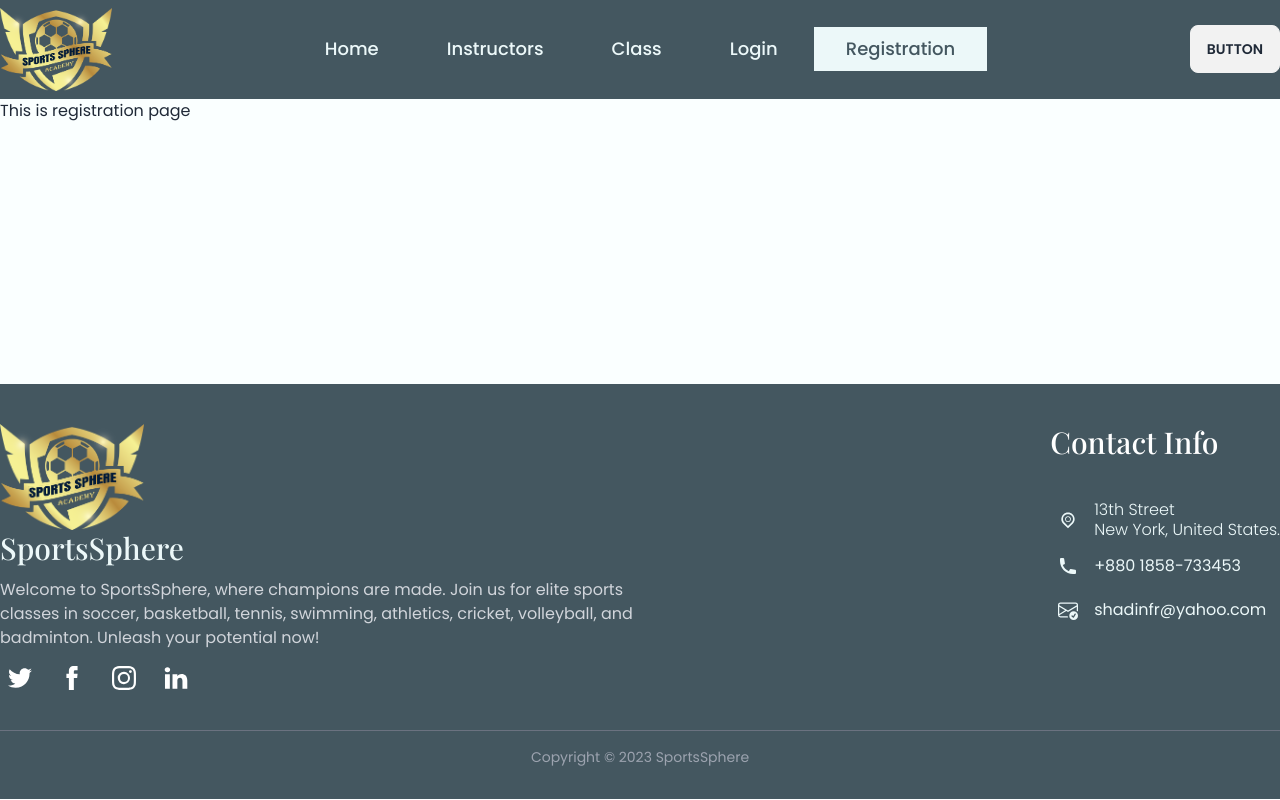
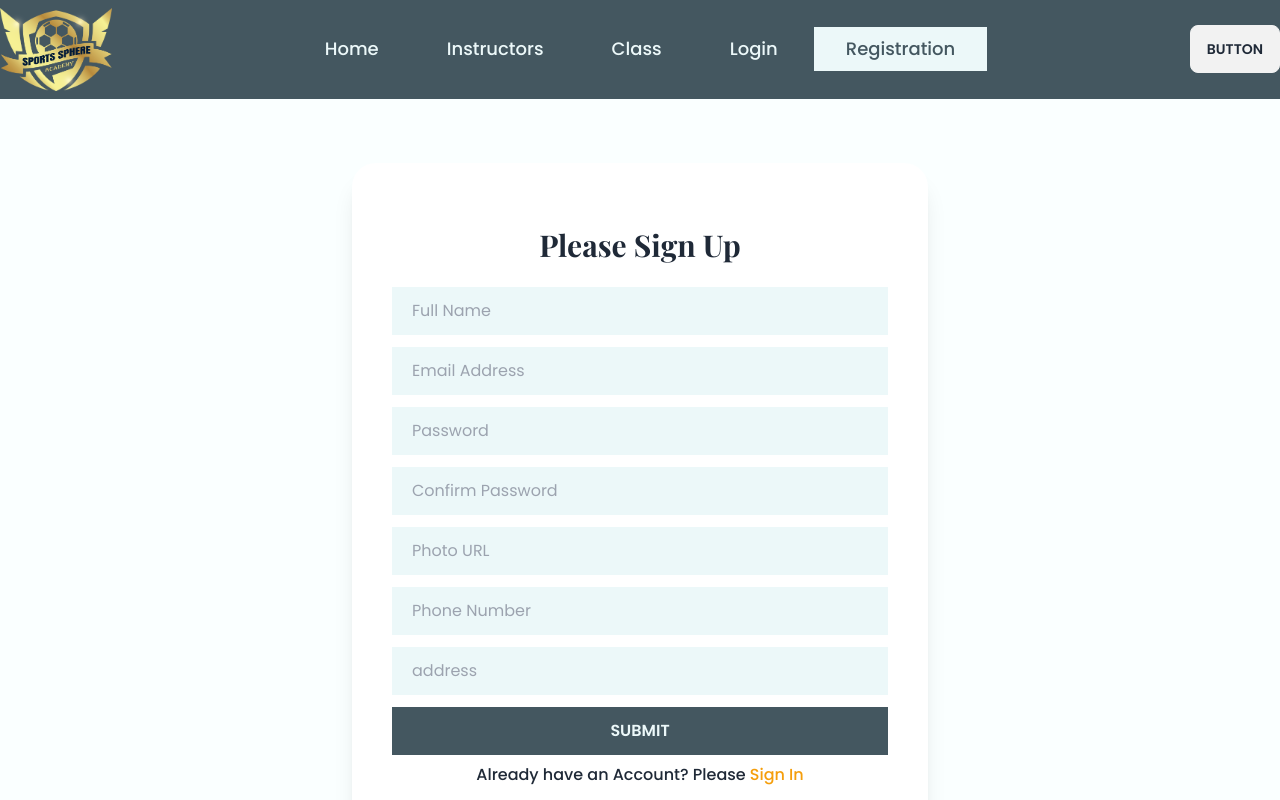
Before and after one commit to ihshadin/Sports-Sphere-Client, a React (Vite) app: page /registration in a window 1280 px wide. Shown: the top 800 px of the page. Built offline with nearby package versions, Linux system fonts and the light colour scheme.

Commit message:
Register Page done

```diff
--- a/package.json
+++ b/package.json
@@ -13,6 +13,8 @@
     "match-sorter": "^6.3.1",
     "react": "^18.2.0",
     "react-dom": "^18.2.0",
+    "react-helmet-async": "^1.3.0",
+    "react-hook-form": "^7.44.3",
     "react-icons": "^4.9.0",
     "react-router-dom": "^6.11.2",
     "sort-by": "^1.2.0"
--- a/src/index.css
+++ b/src/index.css
@@ -23,3 +23,8 @@ body {
 .font-playfair {
     font-family: 'Playfair Display', serif;
 }
+.file-input-primary::file-selector-button {
+    border-color: #445760 !important;
+    background-color: #445760;
+    color: white;
+}
--- a/src/main.jsx
+++ b/src/main.jsx
@@ -3,9 +3,12 @@ import ReactDOM from 'react-dom/client'
 import './index.css'
 import { RouterProvider } from 'react-router-dom'
 import router from './Routes/Routes'
+import { HelmetProvider } from 'react-helmet-async'
 
 ReactDOM.createRoot(document.getElementById('root')).render(
   <React.StrictMode>
-    <RouterProvider router={router} />
+    <HelmetProvider>
+      <RouterProvider router={router} />
+    </HelmetProvider>
   </React.StrictMode>,
 )
--- a/src/pages/Login/Login.jsx
+++ b/src/pages/Login/Login.jsx
@@ -1,10 +1,44 @@
 import React from 'react';
+import { Helmet } from 'react-helmet-async';
+import { useForm } from "react-hook-form";
+import { Link } from 'react-router-dom';
+import LoginWithSocial from '../../components/LoginWithSocial/LoginWithSocial';
 
 const Login = () => {
+    const { register, handleSubmit, watch, formState: { errors } } = useForm();
+
+    const handleLogin = (data) => {
+        console.log(data);
+    }
     return (
-        <div>
-            <h2>This is login</h2>
-        </div>
+        <section className='py-10 md:py-16'>
+            <Helmet>
+                <title>Sports Sphere | Sign In</title>
+            </Helmet>
+            <div className='shadow-xl max-w-xl mx-auto py-10 md:py-16 px-5 md:px-10 rounded-3xl bg-white'>
+                <h2 className='font-playfair text-3xl font-bold text-center mb-6'>Please Sign In</h2>
+                <form onSubmit={handleSubmit(handleLogin)} className='text-base flex flex-col gap-3'>
+                    <div>
+                        <input placeholder='Email Address' type='text'
+                            className='block sphere-secondary-bg w-full py-3 px-5 rounded-none'
+                            {...register("email", { required: true })} />
+                        {errors.email && <small>You have to add Email</small>}
+                    </div>
+                    <div>
+                        <input placeholder='Password' type='text'
+                            className='block sphere-secondary-bg w-full py-3 px-5 rounded-none'
+                            {...register("password", { required: true })} />
+                        {errors.password && <small>You have to add Password</small>}
+                    </div>
+                    <input className='cursor-pointer sphere-primary-bg sphere-secondary font-semibold uppercase py-3' type="submit" />
+                </form>
+                <div>
+                    <small className='text-base block mt-2 text-center font-medium'>Don't have an Account? Please <Link to='/registration' className='text-amber-500'>Sign Up</Link></small>
+                </div>
+                <div className='divider divide-slate-400 divide-x-2 mt-5 mb-5'></div>
+                <LoginWithSocial />
+            </div>
+        </section>
     );
 };
 
--- a/src/pages/Registration/Registration.jsx
+++ b/src/pages/Registration/Registration.jsx
@@ -1,10 +1,81 @@
 import React from 'react';
+import { Helmet } from 'react-helmet-async';
+import LoginWithSocial from '../../components/LoginWithSocial/LoginWithSocial';
+import { Link } from 'react-router-dom';
+import { useForm } from 'react-hook-form';
 
 const Registration = () => {
+    const { register, handleSubmit, watch, formState: { errors } } = useForm();
+
+    const handleRegister = (data) => {
+        console.log(data);
+    }
     return (
-        <div>
-            This is registration page
-        </div>
+        <section className='py-10 md:py-16'>
+            <Helmet>
+                <title>Sports Sphere | Sign Up</title>
+            </Helmet>
+            <div className='shadow-xl max-w-xl mx-auto py-10 md:py-16 px-5 md:px-10 rounded-3xl bg-white'>
+                <h2 className='font-playfair text-3xl font-bold text-center mb-6'>Please Sign Up</h2>
+                <form onSubmit={handleSubmit(handleRegister)} className='text-base flex flex-col gap-3'>
+                    <div>
+                        <input placeholder='Full Name' type='text'
+                            className='block sphere-secondary-bg w-full py-3 px-5 rounded-none'
+                            {...register("fullName", { required: true })} />
+                        {errors.fullName && <small>This field is required</small>}
+                    </div>
+                    <div>
+                        <input placeholder='Email Address' type='text'
+                            className='block sphere-secondary-bg w-full py-3 px-5 rounded-none'
+                            {...register("email", { required: true })} />
+                        {errors.email && <small>This field is required</small>}
+                    </div>
+                    <div>
+                        <input placeholder='Password' type='text'
+                            className='block sphere-secondary-bg w-full py-3 px-5 rounded-none'
+                            {...register("password", { required: true })} />
+                        {errors.password && <small>This field is required</small>}
+                    </div>
+                    <div>
+                        <input placeholder='Confirm Password' type='text'
+                            className='block sphere-secondary-bg w-full py-3 px-5 rounded-none'
+                            {...register("confirmPassword", { required: true })} />
+                        {errors.confirmPassword && <small>This field is required</small>}
+                    </div>
+                    <div>
+                        <input placeholder='Photo URL' type='text'
+                            className='block sphere-secondary-bg w-full py-3 px-5 rounded-none'
+                            {...register("photo", { required: true })} />
+                        {errors.photo && <small>This field is required</small>}
+                    </div>
+                    {/* <div>
+                        <input placeholder='Photo' type='file'
+                            label='Photo'
+                            className='block w-full rounded-none file-input file-input-bordered file-input-primary border-[#445760]'
+                            {...register("photo", { required: true })} />
+                        {errors.photo && <small>This field is required</small>}
+                    </div> */}
+                    <div>
+                        <input placeholder='Phone Number' type='text'
+                            className='block sphere-secondary-bg w-full py-3 px-5 rounded-none'
+                            {...register("phone", { required: true })} />
+                        {errors.phone && <small>This field is required</small>}
+                    </div>
+                    <div>
+                        <input placeholder='address' type='text'
+                            className='block sphere-secondary-bg w-full py-3 px-5 rounded-none'
+                            {...register("address", { required: true })} />
+                        {errors.address && <small>This field is required</small>}
+                    </div>
+                    <input className='cursor-pointer sphere-primary-bg sphere-secondary font-semibold uppercase py-3' type="submit" />
+                </form>
+                <div>
+                    <small className='text-base block mt-2 text-center font-medium'>Already have an Account? Please <Link to='/login' className='text-amber-500'>Sign In</Link></small>
+                </div>
+                <div className='divider divide-slate-400 divide-x-2 mt-5 mb-5'></div>
+                <LoginWithSocial />
+            </div>
+        </section>
     );
 };
 
```
Also changed, not shown: 1 other file (tests, documents, lock files or other folders).
